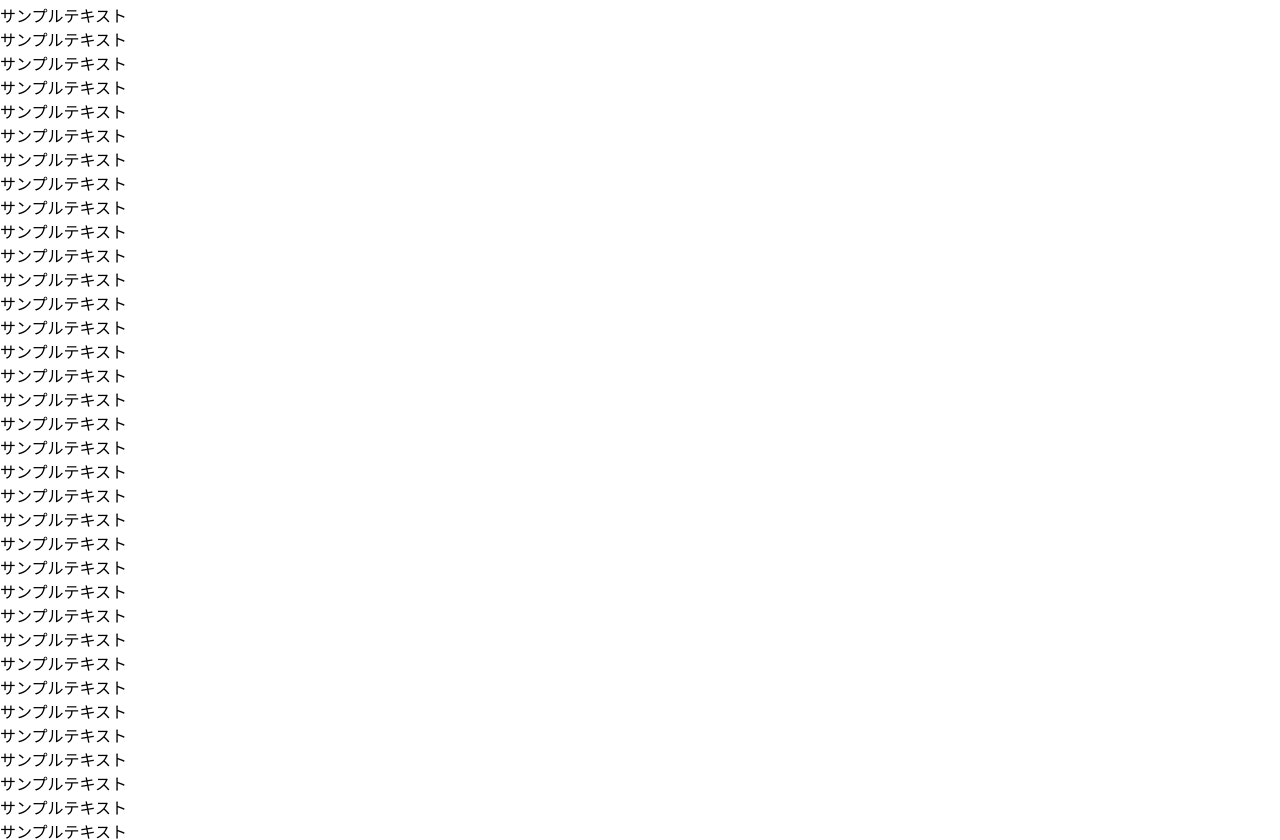
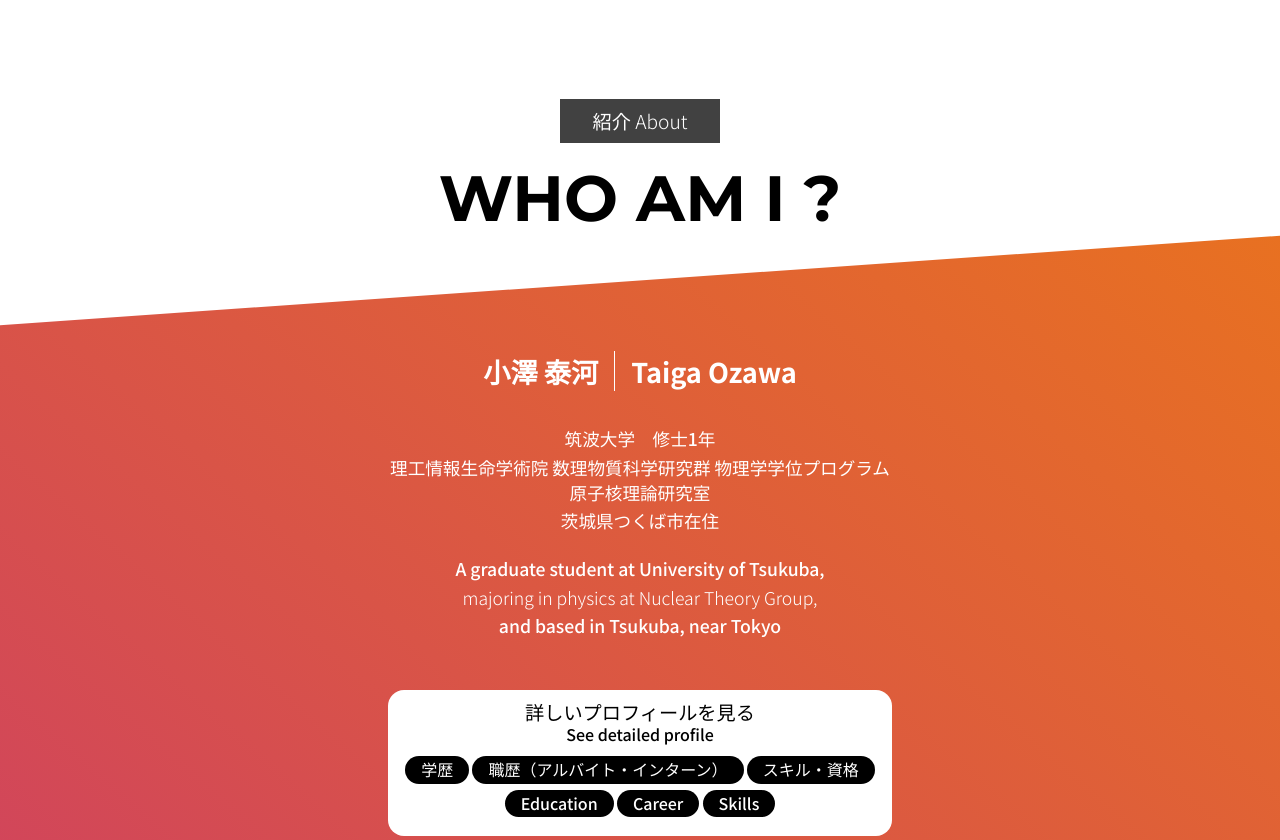
Before and after one commit to taigaozawa/portfolio, a Gatsby site: page / in a window 1280 px wide. Shown: the part 802-1642 px from the top of the page. Built offline with nearby package versions, Linux system fonts and the light colour scheme; Gatsby itself is replaced by a stand-in of ours.

Commit message:
トップページの紹介を実装

```diff
--- /dev/null
+++ b/src/components/detailBox.tsx
@@ -0,0 +1,34 @@
+import * as React from 'react';
+import useInterval from 'use-interval';
+import Link from 'gatsby-link';
+
+import '../styles/detailBox.css';
+
+type DetailBoxProps = {
+  link: string;
+  titleJa: string;
+  titleEn: string;
+}
+const DetailBox: React.FC<DetailBoxProps> = ({ children, link, titleJa, titleEn }) => {
+  //const [showTextFlg, setShowTextFlg] = React.useState<number>(0);
+  //useInterval(() => {
+  //  setShowTextFlg(showTextFlg + 1);
+  //}, 3000)
+  return (
+    <Link to={link} className="detailBoxContainer">
+      <div className="detailBox">
+        <div className="detailBox_title">
+          {titleJa}
+        </div>
+        <div className="detailBox_title detailBox_title-en">
+          {titleEn}
+        </div>
+        <div className="detailBox_description">
+          {children}
+        </div>
+      </div>
+    </Link>
+  );
+}
+
+export default DetailBox;
--- /dev/null
+++ b/src/components/indexAbout.tsx
@@ -0,0 +1,53 @@
+import * as React from 'react';
+import useInterval from 'use-interval';
+import { Link } from 'react-scroll';
+import DetailBox from '../components/detailBox';
+
+import '../styles/indexAbout.css';
+
+const IndexAbout = () => {
+  //const [showTextFlg, setShowTextFlg] = React.useState<number>(0);
+  //useInterval(() => {
+  //  setShowTextFlg(showTextFlg + 1);
+  //}, 3000)
+  return (
+    <>
+      <div className="aboutTitleContainer" id="about">
+        <h1 className="aboutTitle">紹介 About</h1>
+      </div>
+
+      <div className="aboutContainer">
+        <div className="aboutCopy">WHO AM I ?</div>
+        <div className="about">
+          <h2>
+            <span className="about_name">小澤 泰河</span>
+            <span className="about_name about_name-en">Taiga Ozawa</span>
+          </h2>
+          <p className="about_univ">筑波大学　修士1年</p>
+          <p className="about_department">理工情報生命学術院 数理物質科学研究群 物理学学位プログラム</p>
+          <p className="about_lab">原子核理論研究室</p>
+          <p className="about_based">茨城県つくば市在住</p>
+          <p className="about_univ">A graduate student at University of Tsukuba,</p>
+          <p className="about_department">majoring in physics at Nuclear Theory Group,</p>
+          <p className="about_based about_based-en">and based in Tsukuba, near Tokyo</p>
+          <DetailBox link="/profile" titleJa="詳しいプロフィールを見る" titleEn="See detailed profile">
+            <ul>
+              <li>学歴</li>
+              <li>職歴（アルバイト・インターン）</li>
+              <li>スキル・資格</li>
+            </ul>
+            <ul>
+              <li>Education</li>
+              <li>Career</li>
+              <li>Skills</li>
+            </ul>
+          </DetailBox>
+        </div>
+
+
+      </div>
+    </>
+  );
+}
+
+export default IndexAbout;
--- a/src/components/indexHero.tsx
+++ b/src/components/indexHero.tsx
@@ -23,7 +23,7 @@
         </span>
         <Link
           className="heroScroll"
-          to="1"
+          to="about"
           smooth={true}
           offset={-58}
           duration={800}
--- a/src/pages/index.tsx
+++ b/src/pages/index.tsx
@@ -2,6 +2,7 @@
 import Link from 'gatsby-link';
 import Layout from '../components/layout';
 import IndexHero from '../components/indexHero';
+import IndexAbout from '../components/indexAbout';
 import { homedir } from 'os';
 
 // Please note that you can use https://github.com/dotansimha/graphql-code-generator
@@ -19,6 +20,7 @@
 const Home = () => (
   <Layout>
     <IndexHero />
+    <IndexAbout />
     <p id="1">サンプルテキスト</p>
     <p>サンプルテキスト</p>
     <p>サンプルテキスト</p>
--- /dev/null
+++ b/src/styles/detailBox.css
@@ -0,0 +1,48 @@
+.detailBoxContainer {
+  display: inline-block;
+}
+.detailBox {
+  background-color: rgb(255, 255, 255);
+  border-radius: 1rem;
+  display: flex;
+  flex-direction: column;
+  align-items: center;
+  padding: 0.5rem 1rem 1rem 1rem;
+  transition: 500ms;
+}
+.detailBox_title {
+  text-align: center;
+  font-weight: 500;
+  font-size: 1.2rem;
+  color: black;
+  transition: 500ms;
+}
+.detailBox_title-en {
+  line-height: 1rem;
+  font-size: 1rem;
+  margin-bottom: 0.7rem;
+}
+.detailBox li {
+  background-color: black;
+  display: inline-block;
+  margin: 0.2rem 0.1rem;
+  color: white;
+  border-radius: 1rem;
+  line-height: 1rem;
+  padding: 0.3rem 1rem 0.4rem 1rem;
+  transition: 500ms;
+  font-weight: 500;
+}
+.detailBox:hover {
+  background-color: rgba(255, 255, 255, 0.808);
+  color: rgba(0, 0, 0, 0.644);
+  transition: 400ms;
+}
+.detailBox:hover li {
+  background-color: rgba(0, 0, 0, 0.486);
+  transition: 400ms;
+}
+.detailBox:hover .detailBox_title {
+  color: rgba(0, 0, 0, 0.568);
+  transition: 400ms;
+}
--- /dev/null
+++ b/src/styles/indexAbout.css
@@ -0,0 +1,85 @@
+.aboutTitleContainer {
+  margin-top: 6rem;
+  font-size: 0.6rem;
+}
+.aboutTitle {
+  font-weight: 300;
+  width: 10rem;
+  background: rgb(65, 65, 65);
+  text-align: center;
+  margin-right: auto;
+  margin-left: auto;
+  padding: 0.5rem;
+  color: white;
+  z-index: -2;
+}
+.aboutContainer {
+  position: relative;
+  overflow: hidden;
+  padding-top: 12rem;
+  padding-bottom: 18rem;
+}
+.aboutCopy {
+  position: absolute;
+  font-family: "Montserrat", "Noto Sans JP", sans-serif;
+  top: 1rem;
+  width: 100%;
+  text-align: center;
+  font-size: 4rem;
+}
+.aboutContainer:before {
+  content: "";
+  position: absolute;
+  width: 150%;
+  height: 70%;
+  margin: 0 -10% 0;
+  background: linear-gradient(45deg, #ce3f63, #ee7c12);
+
+  -webkit-transform-origin: left center;
+  -ms-transform-origin: left center;
+  transform-origin: left center;
+  -webkit-transform: rotate(-4deg);
+  -ms-transform: rotate(-4deg);
+  transform: rotate(-4deg);
+  z-index: -1;
+}
+.about {
+  box-sizing: border-box;
+  width: 100%;
+  margin: 1rem auto;
+  color: #fff;
+  text-align: center;
+  display: flex;
+  flex-direction: column;
+  align-items: center;
+}
+.about_name {
+  display: inline-block;
+  font-weight: 700;
+  font-size: 1.7rem;
+  padding: 0rem 1rem;
+  margin-bottom: 2rem;
+}
+.about_name-en {
+  border-left: 1px solid white;
+}
+.about_univ {
+  line-height: 2rem;
+  font-weight: 500;
+  font-size: 1.1rem;
+}
+.about_department {
+  font-size: 1.1rem;
+}
+.about_lab {
+  font-size: 1.1rem;
+}
+.about_based {
+  font-size: 1.1rem;
+  line-height: 2rem;
+  font-weight: 500;
+  margin-bottom: 1rem;
+}
+.about_based-en {
+  margin-bottom: 3rem;
+}
--- a/src/styles/indexHero.css
+++ b/src/styles/indexHero.css
@@ -34,10 +34,10 @@
   font-size: 1.3rem;
 }
 .heroImageText-ja {
-  animation: fadeInOutJa 10s ease 0s infinite normal;
+  animation: fadeInOutJa 6.5s ease 0s infinite normal;
 }
 .heroImageText-en {
-  animation: fadeInOutEn 10s ease 0s infinite normal;
+  animation: fadeInOutEn 6.5s ease 0s infinite normal;
 }
 .heroImage {
   width: 100vw;
```
